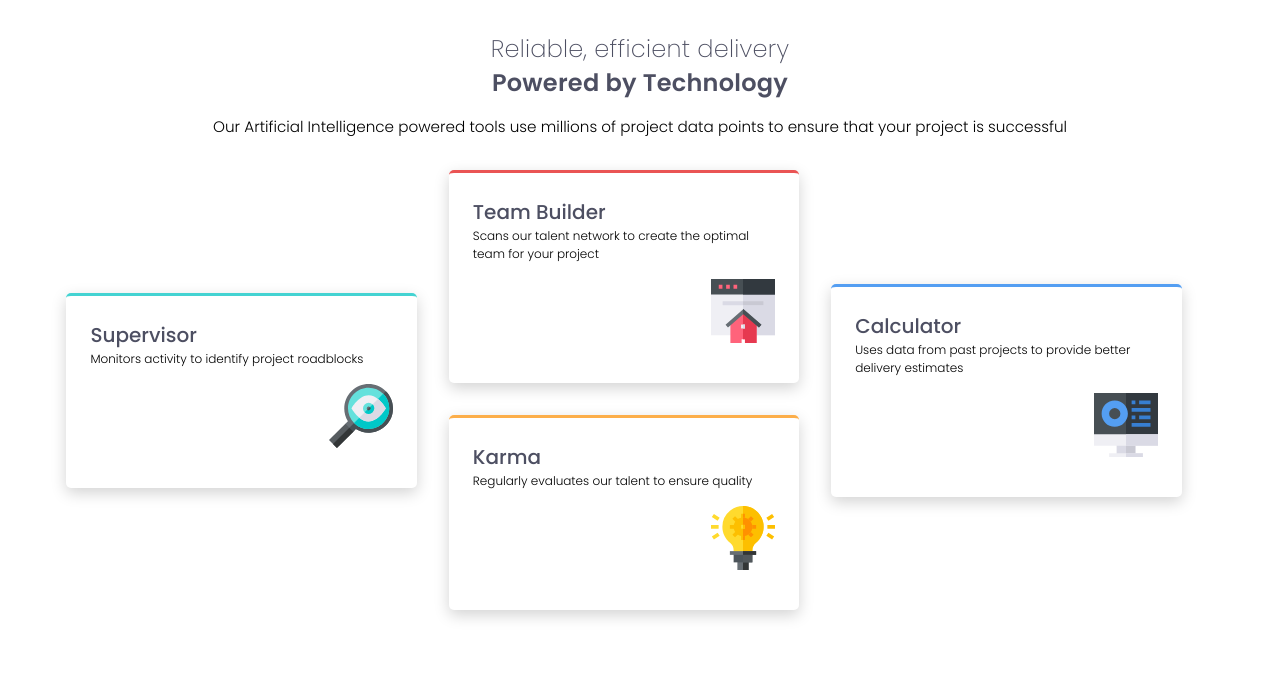
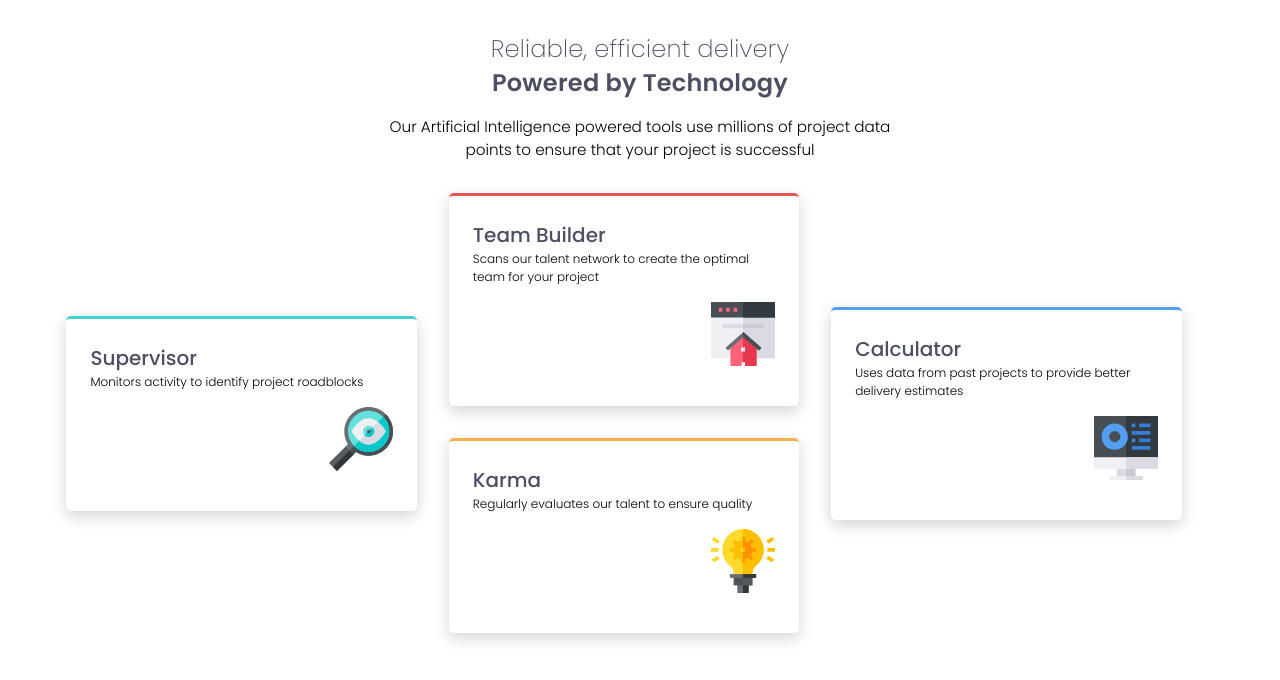
Before and after one commit to rickwithoutmorty/RD_FourCardFeatureSection, a plain HTML site: page index.html in a window 1280 px wide. Drawn offline with Linux system fonts and the light colour scheme.

Commit message:
add max-width and align items property to header

```diff
--- a/style.css
+++ b/style.css
@@ -20,6 +20,7 @@ body {
     background-color: (var(--color-white));
     display: flex;
     flex-direction: column;
+    align-items: center;
     margin: 2rem;
 }
 
@@ -28,6 +29,7 @@ header {
     flex-direction: column;
     align-items: center;
     margin-bottom: 2rem;
+    max-width: 33.75rem;
 }
 
 h1,
```
